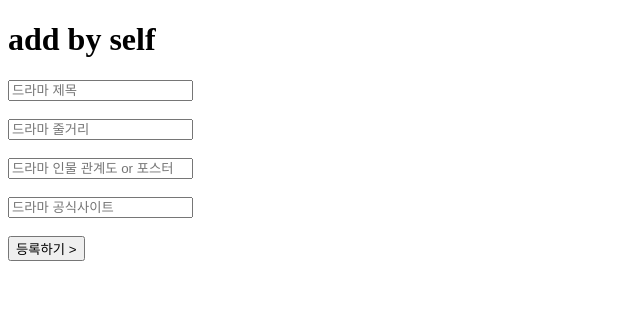
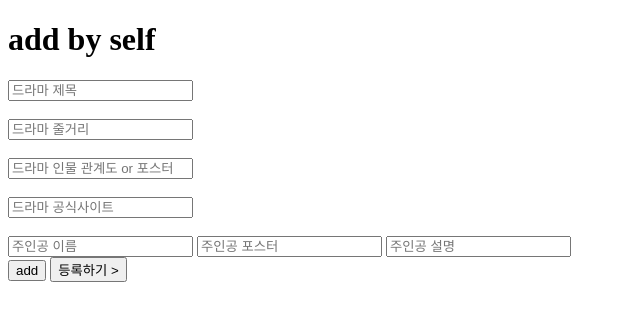
Before and after one commit to SeryoungShim/MbtiRecommend, a Django app: page /adddrama/1 in a window 1280 px wide. Shown: the top 321 px of the page, without its empty margins (0-640 px from the left). Run offline with Django 3.2, Linux system fonts and the light colour scheme; data that the repository does not hold is empty.

Commit message:
add characters form

```diff
--- a/MbtiProject/MbtiApp/templates/addDrama.html
+++ b/MbtiProject/MbtiApp/templates/addDrama.html
@@ -62,7 +62,7 @@
         // modal
         var container = document.querySelectorAll(".drama-container");
         function clickOpenHandler(e){
-            var target = document.getElementById("modal-"+ e.target.id);
+            var target = document.getElementById("modal-"+ e.currentTarget.id);
             target.style.display = "block";
 
         }
--- a/MbtiProject/MbtiApp/templates/form.html
+++ b/MbtiProject/MbtiApp/templates/form.html
@@ -21,7 +21,42 @@
     <input placeholder = "드라마 공식사이트" name = 'site'/>
     <br/>
     <br/>
+    <div class="characters">
+        <div class="character">
+            <input placeholder="주인공 이름" name = "name[]"/>
+            <input placeholder="주인공 포스터" name = "poster[]"/>
+            <input placeholder="주인공 설명" name = "desc[]"/>
+        </div>
+    </div>
+    <button type="button" id="add">add</button>
     <button type='submit'>등록하기 > </button>
     </form>
+
+    <script>
+        var add_btn = document.getElementById("add");
+        var div = document.querySelector(".character");
+        var cnt = 2;
+        function clickAddHandler(){
+            var new_div = document.createElement("div");
+            div.appendChild(new_div);
+            var new_input = document.createElement("input");
+            new_div.appendChild(new_input);
+            new_input.setAttribute("placeholder", "주인공 이름");
+            new_input.setAttribute("name", "name[]");
+            new_div.appendChild(new_input);
+            new_input = document.createElement("input");
+            new_input.setAttribute("placeholder", "주인공 포스터");
+            new_input.setAttribute("name", "poster[]");
+            new_div.appendChild(new_input);
+            new_input = document.createElement("input");
+            new_input.setAttribute("placeholder", "주인공 설명");
+            new_input.setAttribute("name", "desc[]");
+            new_div.appendChild(new_input);
+            console.log(new_div);
+            cnt += 1;
+        }
+        add_btn.addEventListener("click", clickAddHandler);
+    </script>
+
 </body>
 </html>
--- a/MbtiProject/MbtiApp/views.py
+++ b/MbtiProject/MbtiApp/views.py
@@ -7,6 +7,10 @@ from .crawling import dramaCrawling as dc
 from .models import DramaInfo, Character
 
 # Create your views here.
+
+
+
+### admin page "/adddrama/"
 def addDrama(request):
     context = {}
 
@@ -75,6 +79,19 @@ def insertDrama(request):
             site = request.POST['site']
         )
 
-        context["drama"] = drama
+        # context["drama_infos"] = {"drama":drama}
+        names = request.POST.getlist('name[]')
+        posters = request.POST.getlist('poster[]')
+        desc = request.POST.getlist('desc[]')
+        for i in range(len(names)):
+            Character.objects.create(
+                drama = drama,
+                name = names[i],
+                poster = posters[i],
+                description = desc[i],
+                personal = "#훗",
+                mbti = "INTJ"
+            )
+
 
     return render(request, "addDrama.html", context)
```
